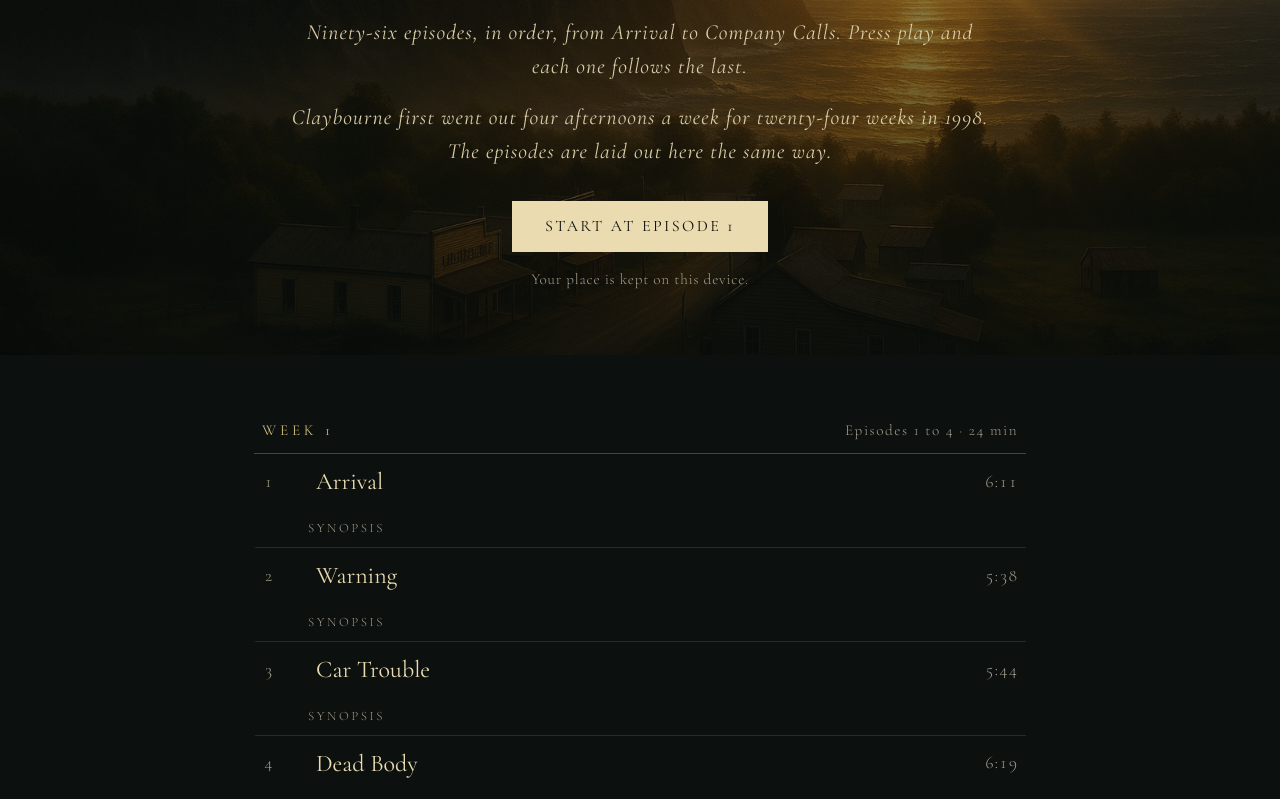
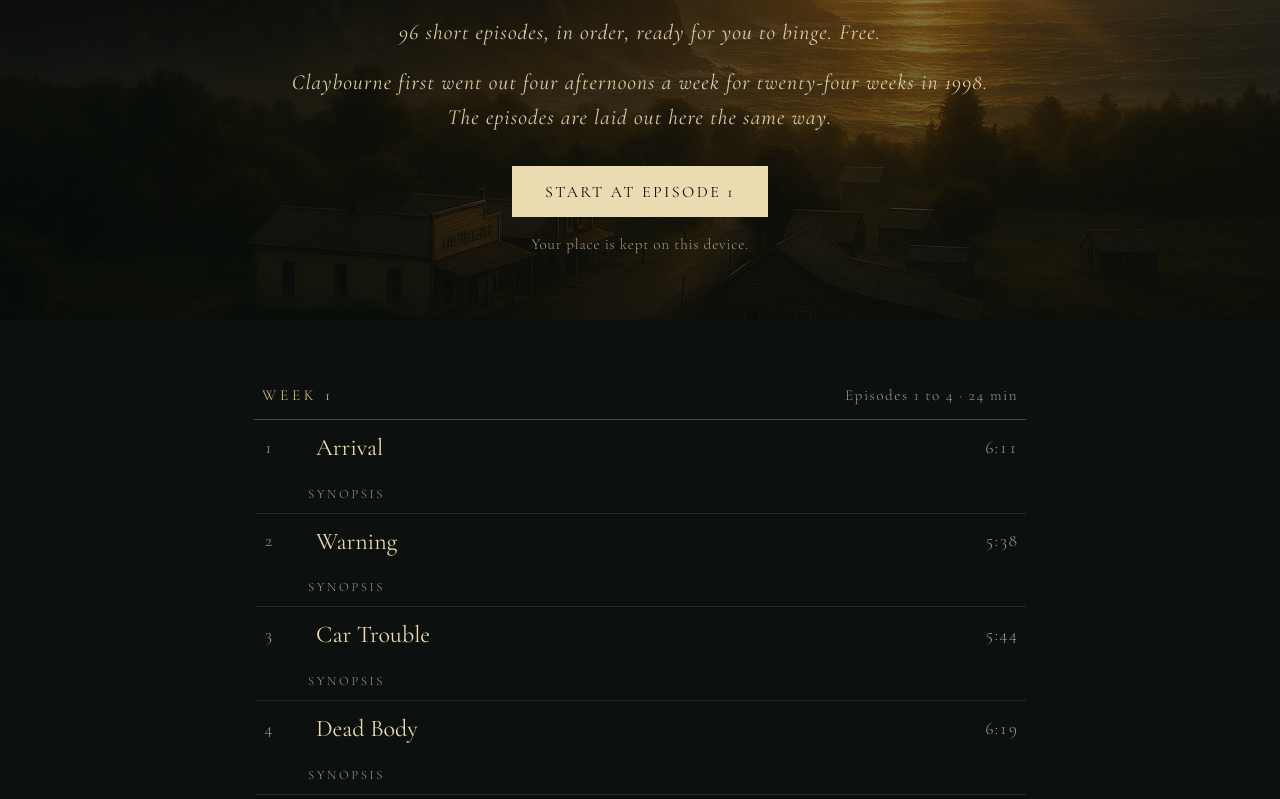
Before and after one commit to dubber-icf/claybourne-site, a plain HTML site: page episodes.html in a window 1280 px wide. Shown: the part 310-1109 px from the top of the page. Drawn offline with nearby package versions, Linux system fonts and the light colour scheme.

Commit message:
Episodes page: Andrew's introduction line
Co-Authored-By: Claude Fable 5.2 <noreply@anthropic.com>

```diff
--- a/episodes.html
+++ b/episodes.html
@@ -577,7 +577,7 @@
   <div class="bg"></div>
   <div class="content">
     <h1>THE COMPLETE SERIES</h1>
-    <p class="subtitle">Ninety-six episodes, in order, from Arrival to Company Calls. Press play and each one follows the last.</p>
+    <p class="subtitle">96 short episodes, in order, ready for you to binge. Free.</p>
     <p class="subtitle">Claybourne first went out four afternoons a week for twenty-four weeks in 1998. The episodes are laid out here the same way.</p>
     <div class="resume-wrap">
       <button type="button" class="btn primary" id="resume-btn">Start at Episode 1</button>
```
